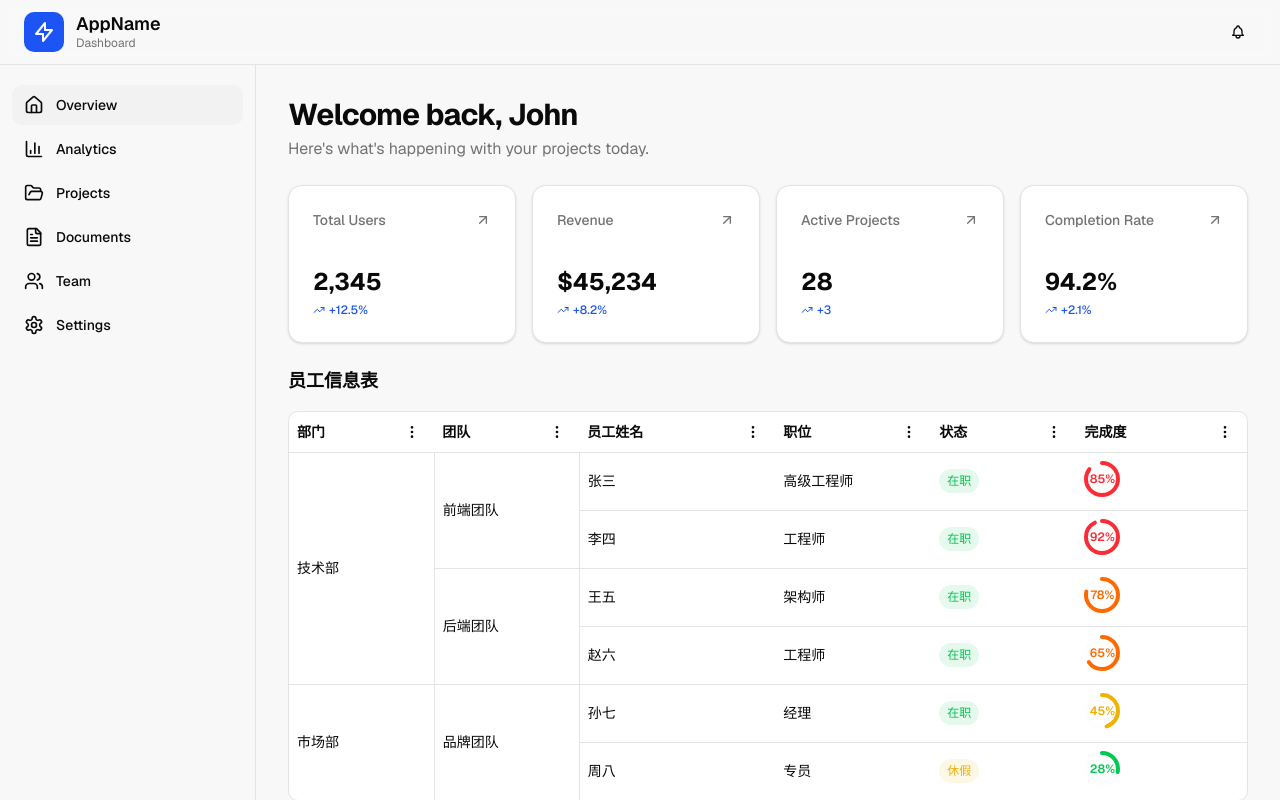
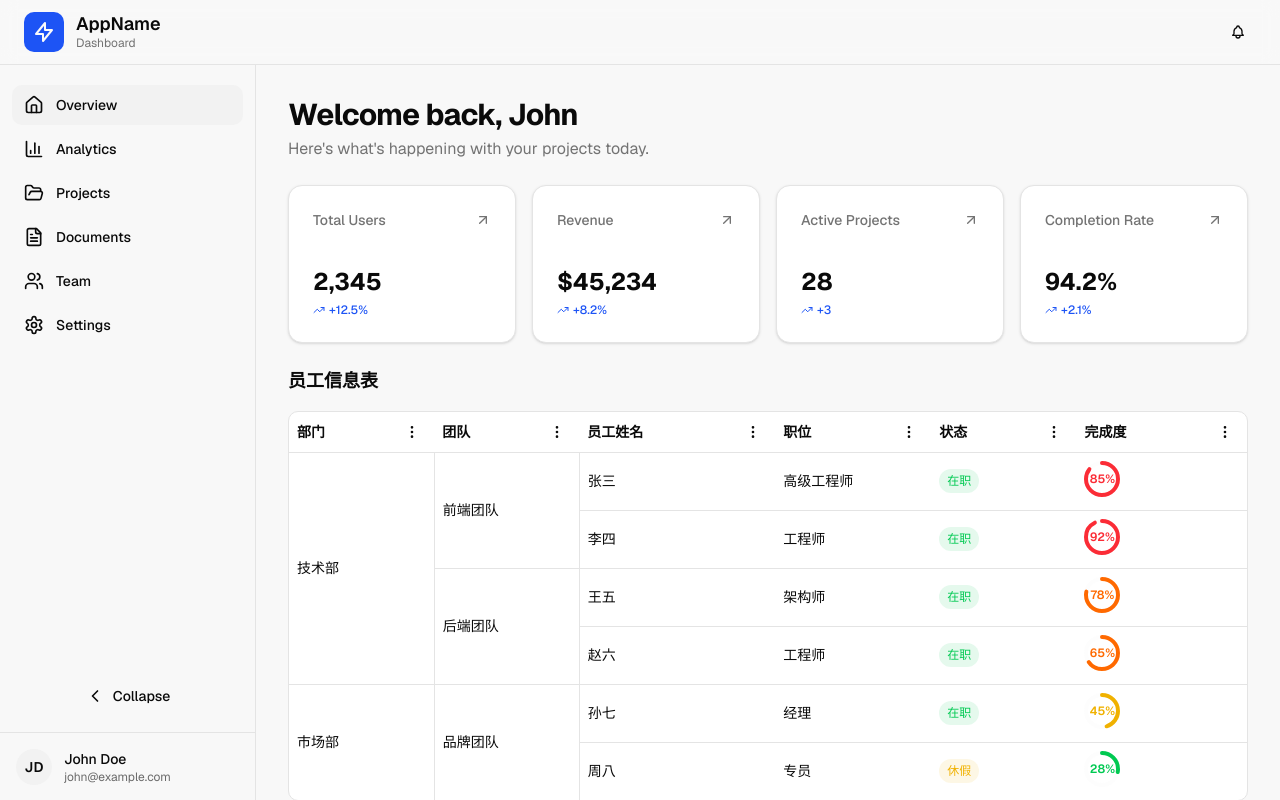
Before and after one commit to jzheng85/v0-layout-design, a Next.js app: page / in a window 1280 px wide. Shown: the top 800 px of the page. Built offline with nearby package versions, Linux system fonts and the light colour scheme.

Commit message:
fix: fix sidebar height with sticky positioning
Set sidebar height to fixed `calc(100vh - 4rem)`

Co-authored-by: Jason Zheng <2962992+jzheng85@users.noreply.github.com>

```diff
--- a/app/page.tsx
+++ b/app/page.tsx
@@ -6,7 +6,7 @@ export default function Page() {
   return (
     <div className="min-h-screen flex flex-col">
       <Header />
-      <div className="flex flex-1 overflow-hidden">
+      <div className="flex">
         <Sidebar />
         <MainContent />
       </div>
--- a/components/sidebar.tsx
+++ b/components/sidebar.tsx
@@ -19,7 +19,7 @@ export function Sidebar() {
   return (
     <aside
       className={cn(
-        "hidden md:flex md:flex-col border-r border-border bg-sidebar transition-all duration-300",
+        "hidden md:flex md:flex-col border-r border-border bg-sidebar transition-all duration-300 h-[calc(100vh-4rem)] sticky top-16",
         isCollapsed ? "md:w-20" : "md:w-64",
       )}
     >
```
Also changed, not shown: 1 other file (tests, documents, lock files or other folders).
